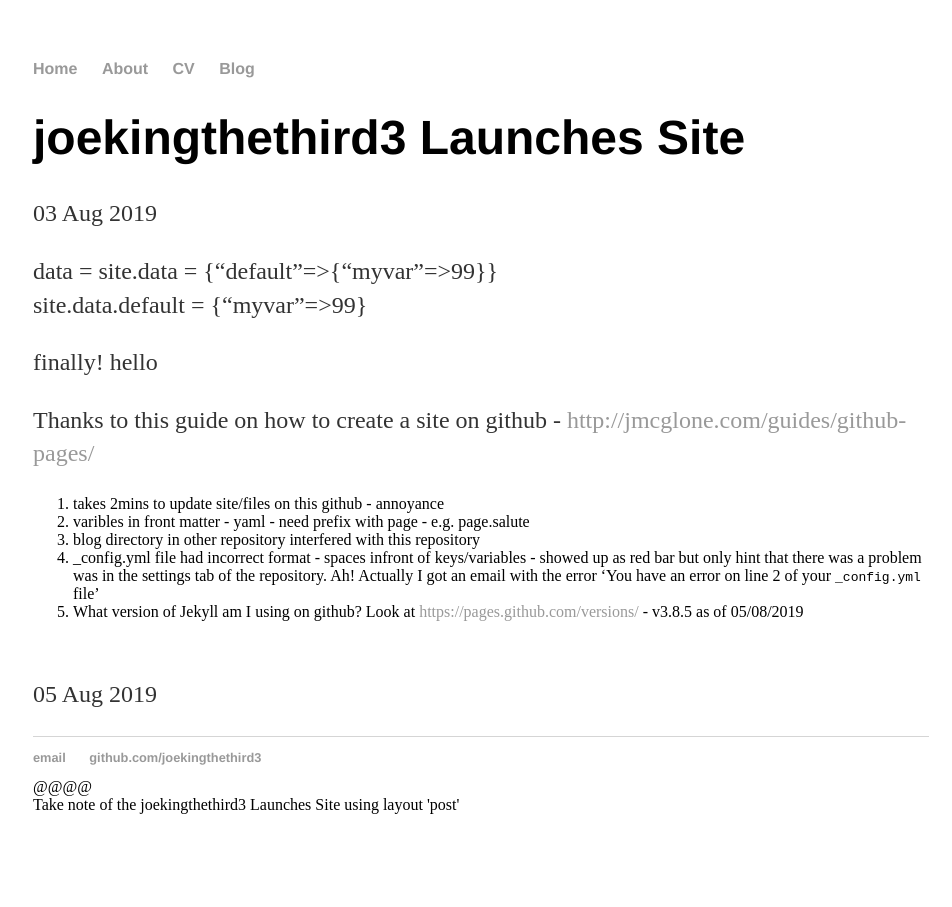
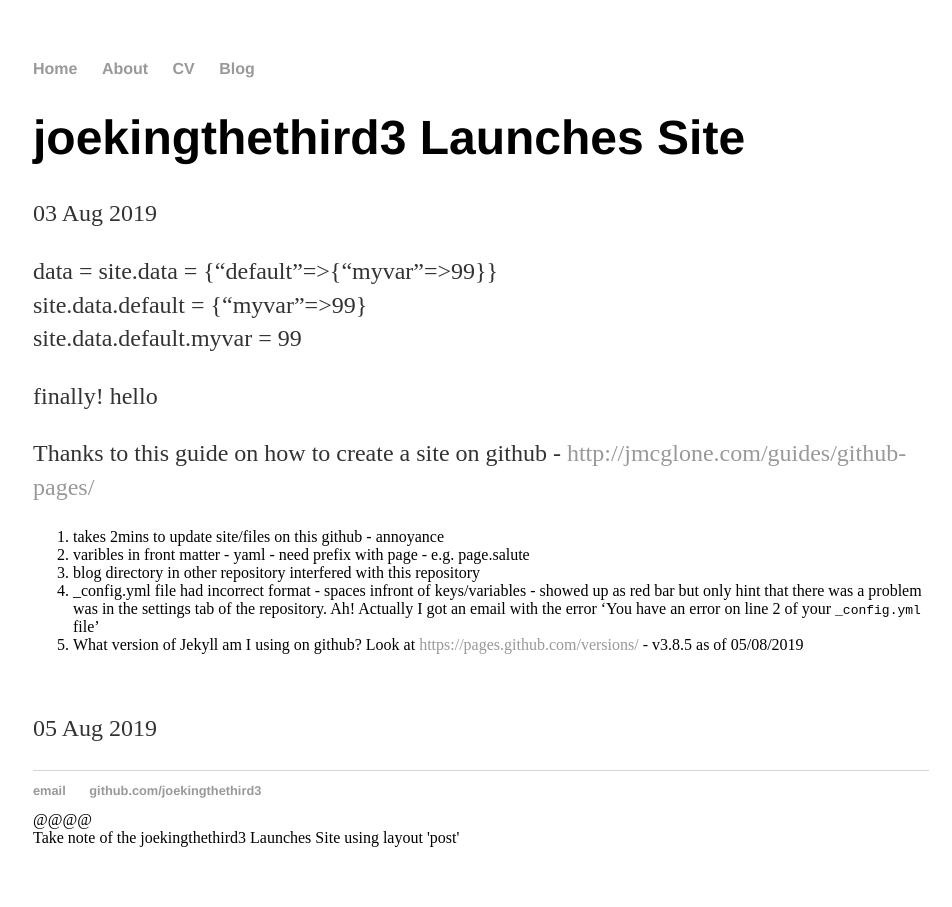
Before and after one commit to joekingTheThird3/joekingTheThird3.github.io, a Jekyll site: the page built from _posts/2019-08-03-myfirstpost.md, in a window 1280 px wide. Shown: the whole page, without its empty margins (159-1111 px from the left). Built offline with Jekyll 4.4.1, drawn with Linux system fonts in a browser that asks for light colours.

Commit message:
Update 2019-08-03-myfirstpost.md

```diff
--- a/_posts/2019-08-03-myfirstpost.md
+++ b/_posts/2019-08-03-myfirstpost.md
@@ -8,7 +8,8 @@
 data = site.data = {{  site.data }}
 <br>
 site.data.default = {{site.data.default}}
-
+<br>
+site.data.default.myvar = {{site.data.default.myvar}}
 
 finally! {{  page.salute }}
 
```
